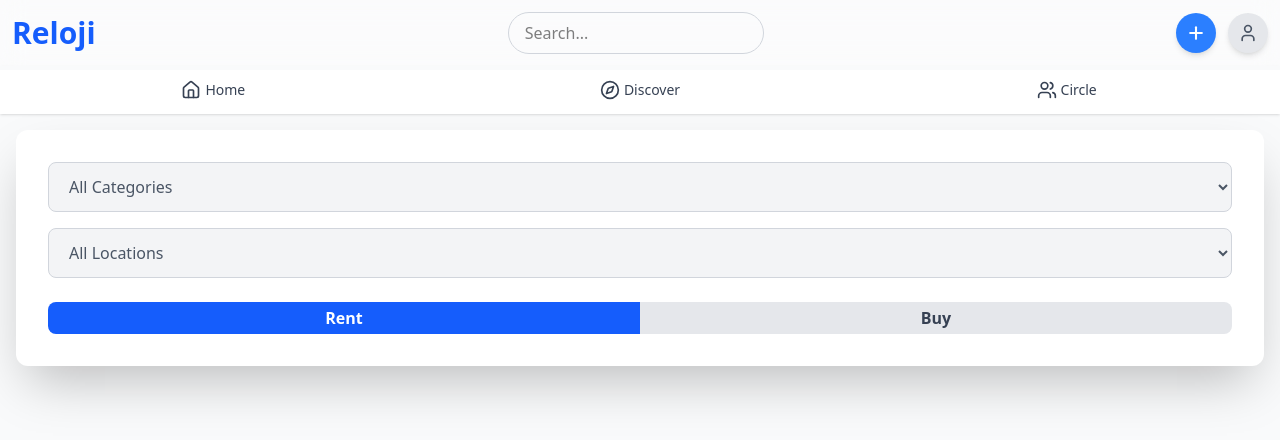
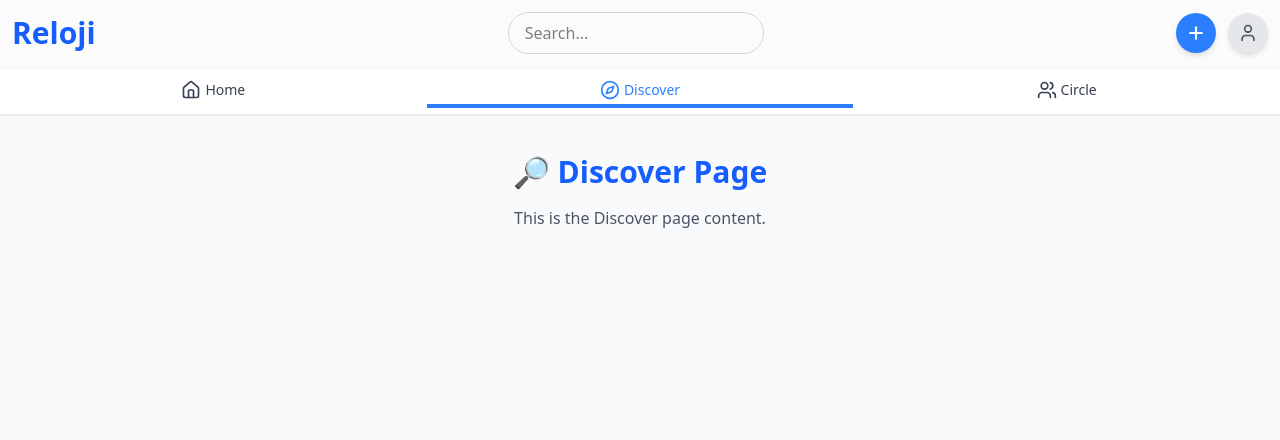
Before and after one commit to JeevanJhola/Reloji, a React (Vite) app in the folder client/: page /discover in a window 1280 px wide. Shown: the top 440 px of the page. Built offline with nearby package versions, Linux system fonts and the light colour scheme.

Commit message:
Implement client-side routing for navigation

```diff
--- a/client/src/components/Header.jsx
+++ b/client/src/components/Header.jsx
@@ -33,9 +33,9 @@ export default function Header() {
         </div>
       </div>
       <nav className="flex bg-white shadow-sm w-full pt-1.5 pb-1.5 border-t-4 border-gray-50">
-        <NavButton icon={Home} label="Home" />
-        <NavButton icon={Compass} label="Discover" />
-        <NavButton icon={Users} label="Circle" />
+        <NavButton to="/" icon={Home} label="Home" />
+        <NavButton to="/discover" icon={Compass} label="Discover" />
+        <NavButton to="/circle" icon={Users} label="Circle" />
       </nav>
     </header>
   );
--- a/client/src/components/Main.jsx
+++ b/client/src/components/Main.jsx
@@ -1,42 +1,15 @@
-import CategorySelect from "./assets/CategorySelect";
+import { Routes, Route } from "react-router-dom";
+
+import HomePage from "./assets/Home";
+import DiscoverPage from "./assets/DiscoverPage";
+import CirclePage from "./assets/CirclePage.jsx";
 
 export default function Main() {
-  const categories = [
-    "All Categories",
-    "Electronics",
-    "Furniture",
-    "Vehicles",
-    "Real Estate",
-  ];
-  const locations = [
-    "All Locations",
-    "New York, USA",
-    "London, UK",
-    "Kochi, India",
-    "Sydney, Australia",
-  ];
-
   return (
-    <div className="p-4">
-      <div className="bg-white p-8 rounded-xl shadow-2xl ">
-        <div className="space-y-4">
-          {/* Category Dropdown */}
-          <CategorySelect options={categories} defaultValue="All Categories" />
-
-          {/* Location Dropdown */}
-          <CategorySelect options={locations} defaultValue="All Locations" />
-        </div>
-
-        {/* Buttons */}
-        <div className="mt-6 flex">
-          <button className="flex-1 pt-1 pb-1 bg-blue-600 text-white font-semibold rounded-l-lg">
-            Rent
-          </button>
-          <button className="flex-1 pt-1 pb-1 bg-gray-200 text-gray-700 font-semibold rounded-r-lg hover:bg-gray-300">
-            Buy
-          </button>
-        </div>
-      </div>
-    </div>
+    <Routes>
+      <Route path="/" element={<HomePage />} />
+      <Route path="/discover" element={<DiscoverPage />} />
+      <Route path="/circle" element={<CirclePage />} />
+    </Routes>
   );
 }
--- /dev/null
+++ b/client/src/components/assets/CirclePage.jsx
@@ -0,0 +1,12 @@
+import React from "react";
+
+const CirclePage = () => {
+  return (
+    <div className="text-center mt-10">
+      <h1 className="text-3xl font-bold text-blue-600">👥 Circle Page</h1>
+      <p className="mt-4 text-gray-600">This is the Circle page content.</p>
+    </div>
+  );
+};
+
+export default CirclePage;
--- /dev/null
+++ b/client/src/components/assets/DiscoverPage.jsx
@@ -0,0 +1,12 @@
+import React from "react";
+
+const DiscoverPage = () => {
+  return (
+    <div className="text-center mt-10">
+      <h1 className="text-3xl font-bold text-blue-600">🔎 Discover Page</h1>
+      <p className="mt-4 text-gray-600">This is the Discover page content.</p>
+    </div>
+  );
+};
+
+export default DiscoverPage;
--- /dev/null
+++ b/client/src/components/assets/Home.jsx
@@ -0,0 +1,42 @@
+import CategorySelect from "./CategorySelect";
+
+export default function Home() {
+  const categories = [
+    "All Categories",
+    "Electronics",
+    "Furniture",
+    "Vehicles",
+    "Real Estate",
+  ];
+  const locations = [
+    "All Locations",
+    "New York, USA",
+    "London, UK",
+    "Kochi, India",
+    "Sydney, Australia",
+  ];
+
+  return (
+    <div className="p-4">
+      <div className="bg-white p-8 rounded-xl shadow-2xl ">
+        <div className="space-y-4">
+          {/* Category Dropdown */}
+          <CategorySelect options={categories} defaultValue="All Categories" />
+
+          {/* Location Dropdown */}
+          <CategorySelect options={locations} defaultValue="All Locations" />
+        </div>
+
+        {/* Buttons */}
+        <div className="mt-6 flex">
+          <button className="flex-1 pt-1 pb-1 bg-blue-600 text-white font-semibold rounded-l-lg">
+            Rent
+          </button>
+          <button className="flex-1 pt-1 pb-1 bg-gray-200 text-gray-700 font-semibold rounded-r-lg hover:bg-gray-300">
+            Buy
+          </button>
+        </div>
+      </div>
+    </div>
+  );
+}
--- a/client/src/components/assets/NavButton.jsx
+++ b/client/src/components/assets/NavButton.jsx
@@ -1,18 +1,22 @@
-import React, { useState } from "react";
+import { NavLink } from "react-router-dom";
 
 /* eslint-disable-next-line no-unused-vars */
-export default function NavButton({ icon: Icon, label }) {
-  const [active, setActive] = useState(label === "Home");
-
+export default function NavButton({ icon: Icon, label, to }) {
   return (
-    <button
-      onClick={() => setActive(true)}
-      className={`flex flex-1 items-center justify-center gap-1 px-2 py-1
-        border-b-4 border-transparent text-gray-700 hover:text-blue-500 hover:border-blue-500
-        ${active ? "text-blue-500 border-blue-500" : ""}`}
+    <NavLink
+      to={to}
+      className={({ isActive }) =>
+        `flex flex-1 items-center justify-center gap-1 px-2 py-1
+         border-b-4 hover:text-blue-500 hover:border-blue-500
+         ${
+           isActive
+             ? "text-blue-500 border-blue-500"
+             : "text-gray-700 border-transparent"
+         }`
+      }
     >
       <Icon className="w-5 h-5 flex-shrink-0" />
       <span className="sm:text-sm">{label}</span>
-    </button>
+    </NavLink>
   );
 }
--- a/client/src/main.jsx
+++ b/client/src/main.jsx
@@ -1,10 +1,18 @@
 import { StrictMode } from "react";
 import { createRoot } from "react-dom/client";
+import { BrowserRouter } from "react-router-dom";
 import "./index.css";
 import App from "./App.jsx";
 
 createRoot(document.getElementById("root")).render(
   <StrictMode>
-    <App />
+    <BrowserRouter
+      future={{
+        v7_startTransition: true,
+        v7_relativeSplatPath: true,
+      }}
+    >
+      <App />
+    </BrowserRouter>
   </StrictMode>,
 );
```
